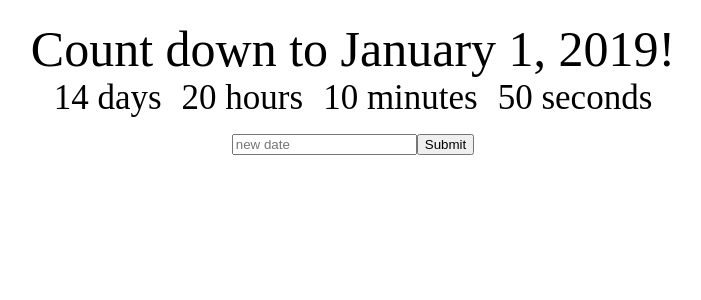
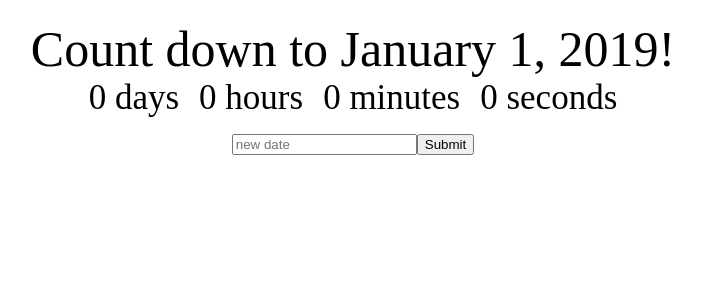
Before and after one commit to jenniferkwok/count-down, a React (Create React App) app: page / in a window 1280 px wide. Shown: the top 300 px of the page, without its empty margins (287-988 px from the left). Built offline with nearby package versions, Linux system fonts and the light colour scheme.

Commit message:
13. Clock component

```diff
--- a/src/App.jsx
+++ b/src/App.jsx
@@ -1,4 +1,5 @@
 	import React, { Component } from 'react';
+	import Clock from './Clock';
 	import './App.css';
 
 	class App extends Component {
@@ -19,13 +20,9 @@
 			return(
 			<div className="App">
 				<div className="App-title">
-				Count down to {this.state.deadline}!</div>
-				<div>
-					<div className="Clock-days">14 days</div>
-					<div className="Clock-hours">20 hours</div>
-					<div className="Clock-minutes">10 minutes</div>
-					<div className="Clock-seconds">50 seconds</div>
+				Count down to {this.state.deadline}!
 				</div>
+				<Clock />
 				<div>
 				<input placeholder='new date'
 				onChange={event => this.setState({newDeadline: event.target.value})}/>
--- /dev/null
+++ b/src/Clock.jsx
@@ -0,0 +1,25 @@
+import React, { Component } from 'react';
+import './App.css';
+
+class Clock extends Component {
+  constructor(props) {
+    super(props);
+    this.state = {
+      days: 0,
+      hours: 0,
+      minutes: 0,
+      seconds: 0
+    }
+  }
+  render(){
+    return (
+    <div>
+      <div className="Clock-days">{this.state.days} days</div>
+      <div className="Clock-hours">{this.state.hours} hours</div>
+      <div className="Clock-minutes">{this.state.minutes} minutes</div>
+      <div className="Clock-seconds">{this.state.seconds} seconds</div>
+    </div>
+  )
+  }
+}
+export default Clock;
```
